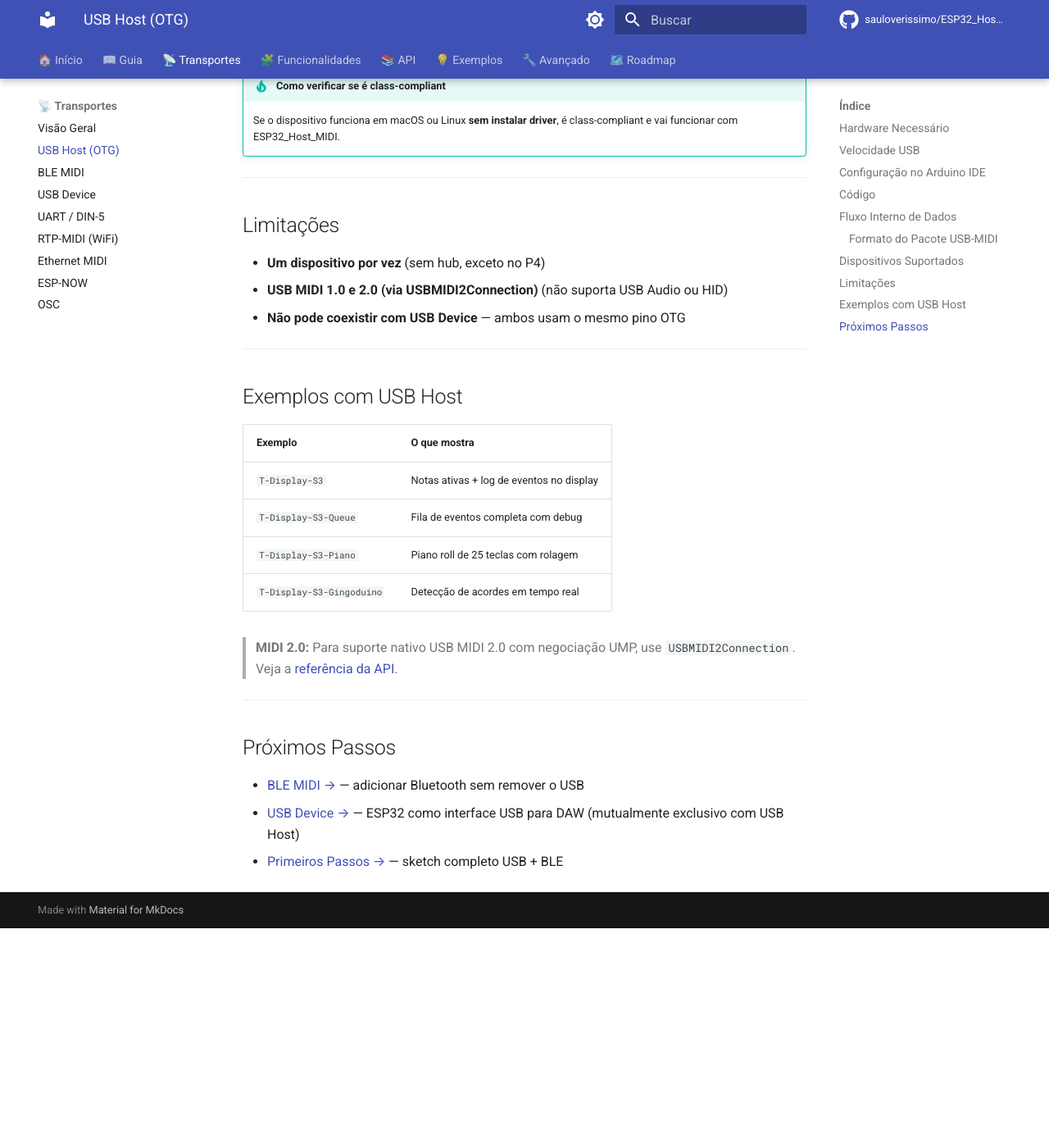
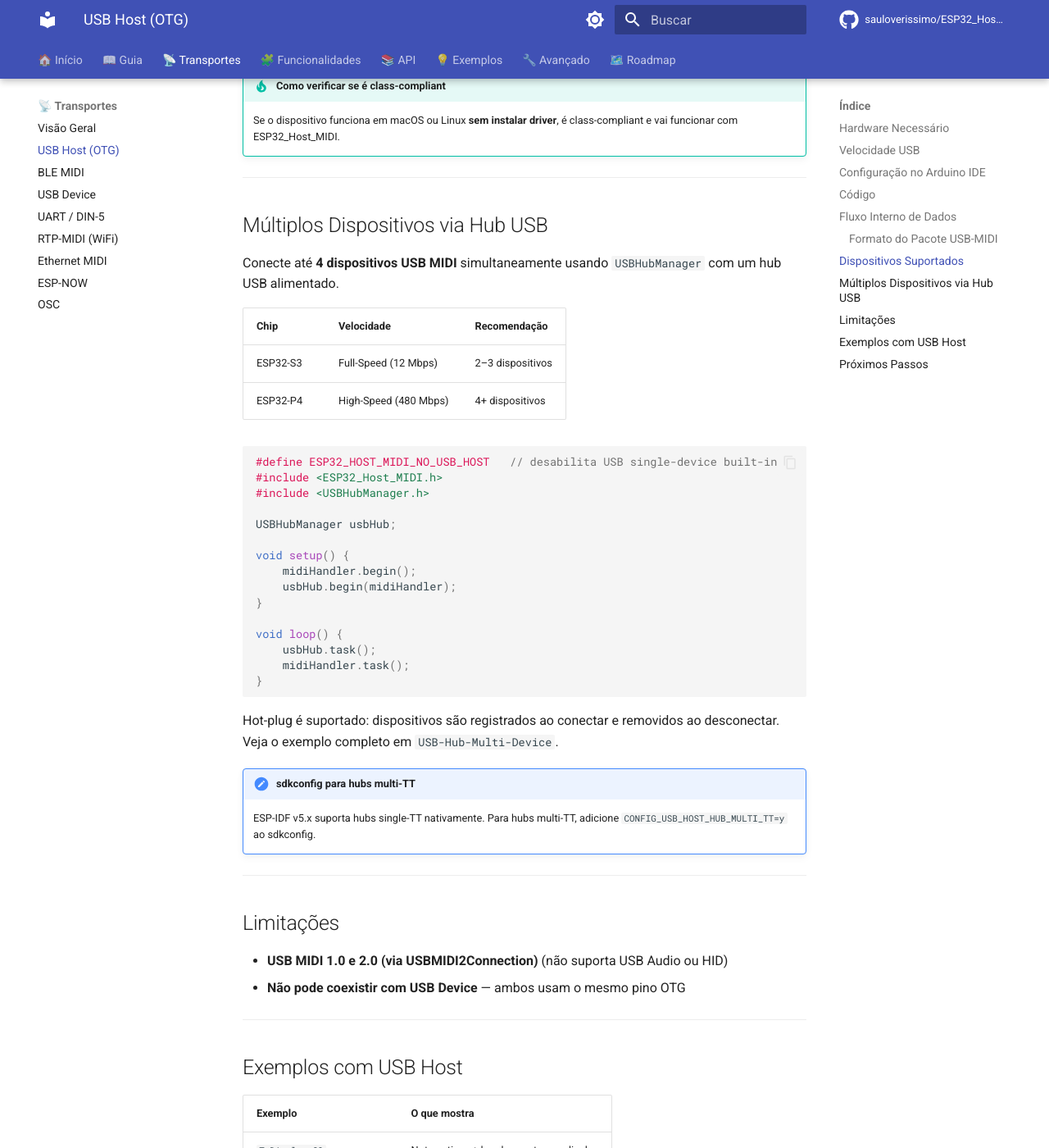
Before and after one commit to sauloverissimo/ESP32_Host_MIDI, an MkDocs documentation site: the page built from docs/transportes/usb-host.md, in a window 1280 px wide and 1400 px high, scrolled down 2963 px. Shown: the whole window at 82% size. Built offline with MkDocs 1.6.1 and Material for MkDocs 9.7.7, drawn with Linux system fonts in a browser that asks for light colours; comment, search, counter and statistics services are not loaded; before the commit the page ends 4095 px from its top, so only the background shows below that; some of the changed text lies outside the part shown.

Commit message:
docs: add multi-device USB hub documentation
Covers USBHubManager usage, hardware requirements, and
bandwidth considerations for S3 vs P4.

````diff
--- a/docs/transportes/usb-host.md
+++ b/docs/transportes/usb-host.md
@@ -118,9 +118,42 @@ Qualquer dispositivo **USB MIDI 1.0 Class Compliant** funciona sem driver:
 
 ---
 
+## Múltiplos Dispositivos via Hub USB
+
+Conecte até **4 dispositivos USB MIDI** simultaneamente usando `USBHubManager` com um hub USB alimentado.
+
+| Chip | Velocidade | Recomendação |
+|------|-----------|-------------|
+| ESP32-S3 | Full-Speed (12 Mbps) | 2–3 dispositivos |
+| ESP32-P4 | High-Speed (480 Mbps) | 4+ dispositivos |
+
+```cpp
+#define ESP32_HOST_MIDI_NO_USB_HOST   // desabilita USB single-device built-in
+#include <ESP32_Host_MIDI.h>
+#include <USBHubManager.h>
+
+USBHubManager usbHub;
+
+void setup() {
+    midiHandler.begin();
+    usbHub.begin(midiHandler);
+}
+
+void loop() {
+    usbHub.task();
+    midiHandler.task();
+}
+```
+
+Hot-plug é suportado: dispositivos são registrados ao conectar e removidos ao desconectar. Veja o exemplo completo em `USB-Hub-Multi-Device`.
+
+!!! note "sdkconfig para hubs multi-TT"
+    ESP-IDF v5.x suporta hubs single-TT nativamente. Para hubs multi-TT, adicione `CONFIG_USB_HOST_HUB_MULTI_TT=y` ao sdkconfig.
+
+---
+
 ## Limitações
 
-- **Um dispositivo por vez** (sem hub, exceto no P4)
 - **USB MIDI 1.0 e 2.0 (via USBMIDI2Connection)** (não suporta USB Audio ou HID)
 - **Não pode coexistir com USB Device** — ambos usam o mesmo pino OTG
 
@@ -134,6 +167,7 @@ Qualquer dispositivo **USB MIDI 1.0 Class Compliant** funciona sem driver:
 | `T-Display-S3-Queue` | Fila de eventos completa com debug |
 | `T-Display-S3-Piano` | Piano roll de 25 teclas com rolagem |
 | `T-Display-S3-Gingoduino` | Detecção de acordes em tempo real |
+| `USB-Hub-Multi-Device` | Múltiplos dispositivos USB via hub |
 
 > **MIDI 2.0:** Para suporte nativo USB MIDI 2.0 com negociação UMP, use `USBMIDI2Connection`. Veja a [referência da API](../api/referencia.md#usbmidi2connection).
 
````
Also changed, not shown: README.md (+30 -1 lines).
